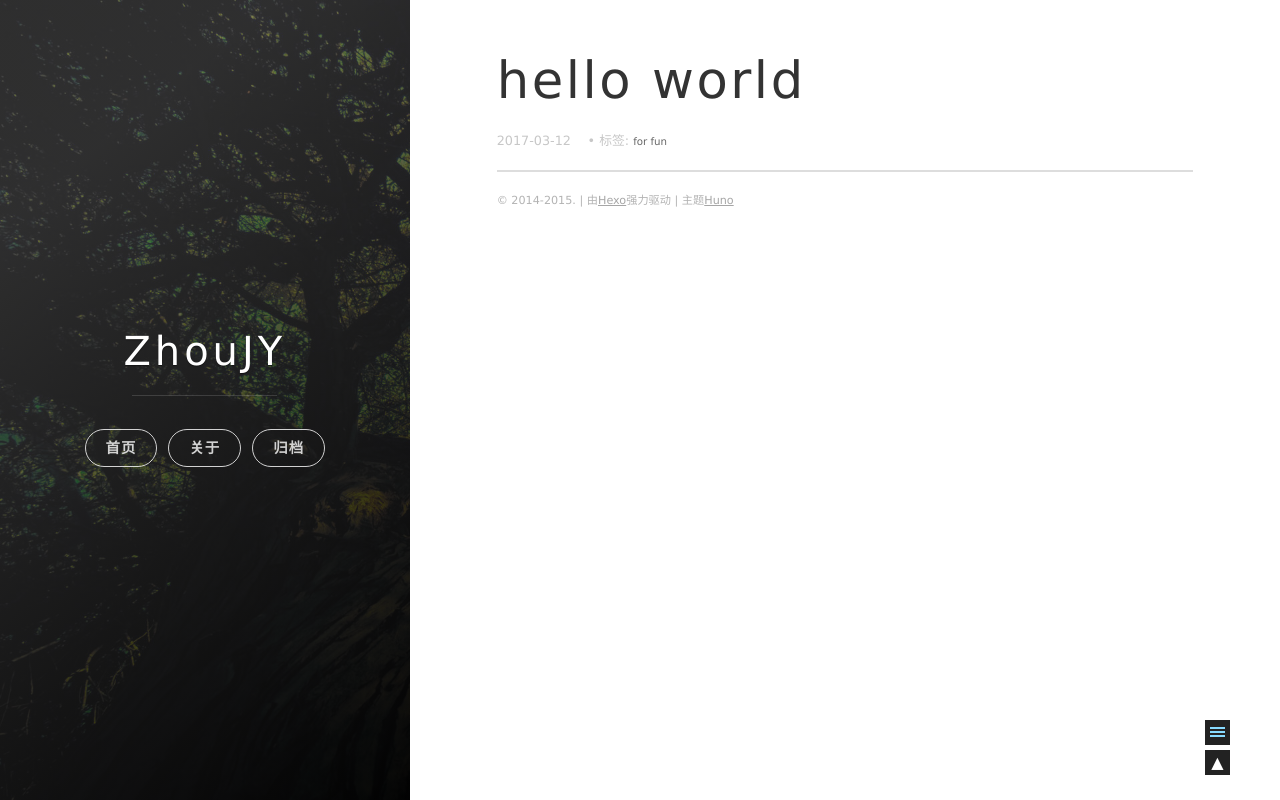
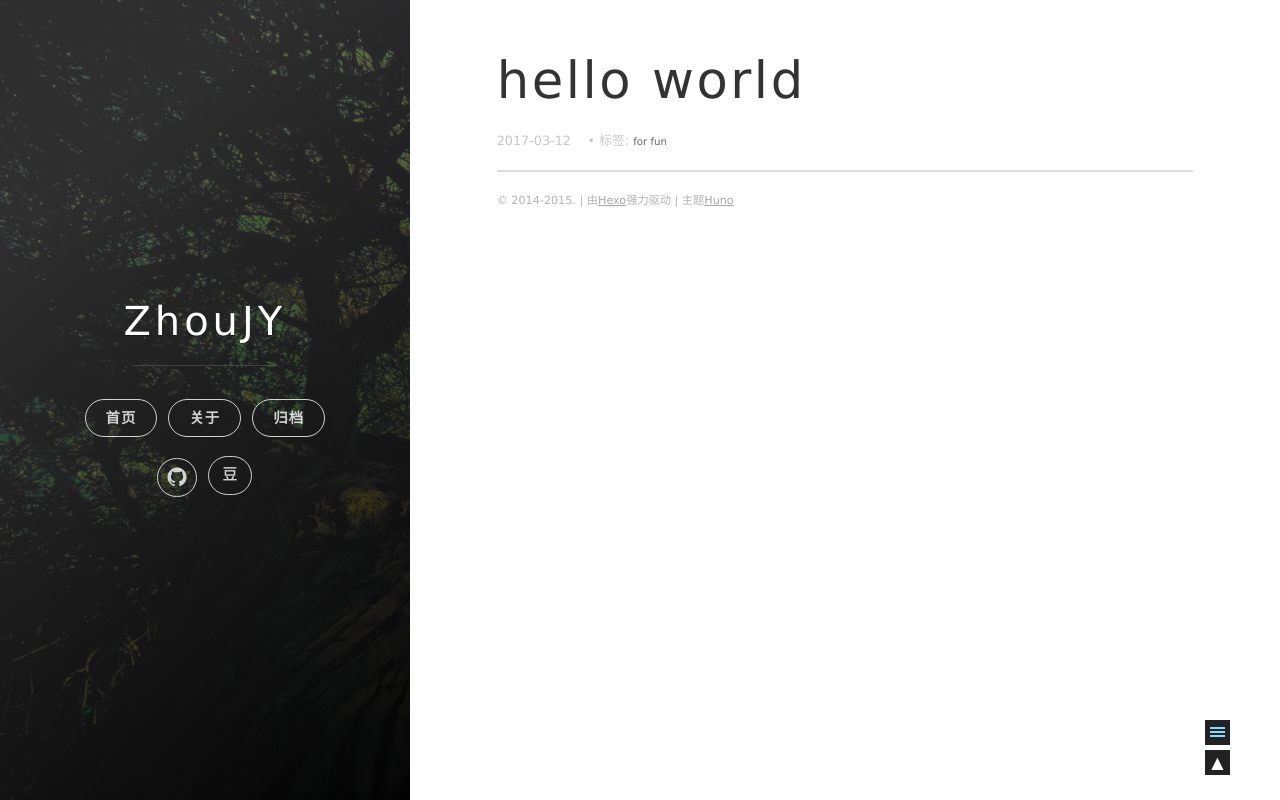
Before and after one commit to facelessss/facelessss.github.io, a plain HTML site: page 2017/03/12/hello-world/index.html in a window 1280 px wide. Drawn offline with nearby package versions, Linux system fonts and the light colour scheme; some packages are replaced by stand-ins of ours.

Commit message:
Site updated: 2017-03-19 18:40:18

```diff
--- a/2017/03/12/hello-world/index.html
+++ b/2017/03/12/hello-world/index.html
@@ -75,7 +75,7 @@
                 <li class="navigation__item"><a href="/about" title="" class="">关于</a></li>
 
 
-                <li class="navigation__item"><a href="/archive" title="" class="">归档</a></li>
+                <li class="navigation__item"><a href="/archives" title="" class="">归档</a></li>
 
 
             </ul>
@@ -128,6 +128,45 @@ classes that you can use:
 -------------------------------->
 
 <!-- add social info here -->
+
+
+
+<nav class="cover-navigation navigation--social">
+  <ul class="navigation">
+
+
+      <!-- Github -->
+      <li class="navigation__item">
+        <a href="https://github.com/facelessss" title="Huno on GitHub">
+          <i class='icon icon-social-github'></i>
+          <span class="label">GitHub</span>
+        </a>
+      </li>
+
+
+    <!-- China social icon -->
+
+      <li class="navigation__item">
+        <a href="" title="">
+          <i class='icon cs-icon-douban'></i>
+          <span class="label">Douban</span>
+        </a>
+      </li>
+
+      <!--
+      <li class="navigation__item">
+        <a href="" title="">
+          <i class='icon cs-icon-weibo'></i>
+          <span class="label">Weibo</span>
+        </a>
+      </li>
+        -->
+
+
+
+  </ul>
+</nav>
+
 
 
 
```
Also changed, not shown: 2017/03/14/jos lab1/index.html (+40 -1 lines), archives/2017/03/index.html (+40 -1 lines), archives/2017/index.html (+40 -1 lines), archives/index.html (+40 -1 lines), index.html (+40 -1 lines), tags/for-fun/index.html (+40 -1 lines).
